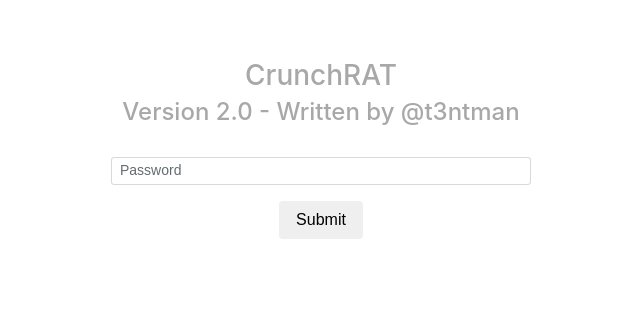
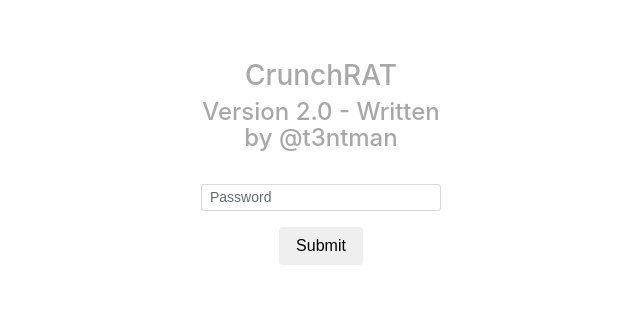
Before and after one commit to brownbelt/CrunchRAT2, a Flask app: page /login in a window 1280 px wide. Shown: the top 324 px of the page, without its empty margins (319-959 px from the left). Run offline with Flask 2, Linux system fonts and the light colour scheme; parts of the project's set-up code (start-up, migrations or seed data) failed here and were passed over; some libraries are stand-ins or nearby versions.

Commit message:
Changed maximum width of login page

```diff
--- a/static/css/custom.css
+++ b/static/css/custom.css
@@ -9,7 +9,7 @@
 .custom-login-form {
   margin: 0 auto;
   text-align: center;
-  max-width: 480px;
+  max-width: 300px;
   padding: 60px 30px;
   color: #A8A8A8;
 }
```
